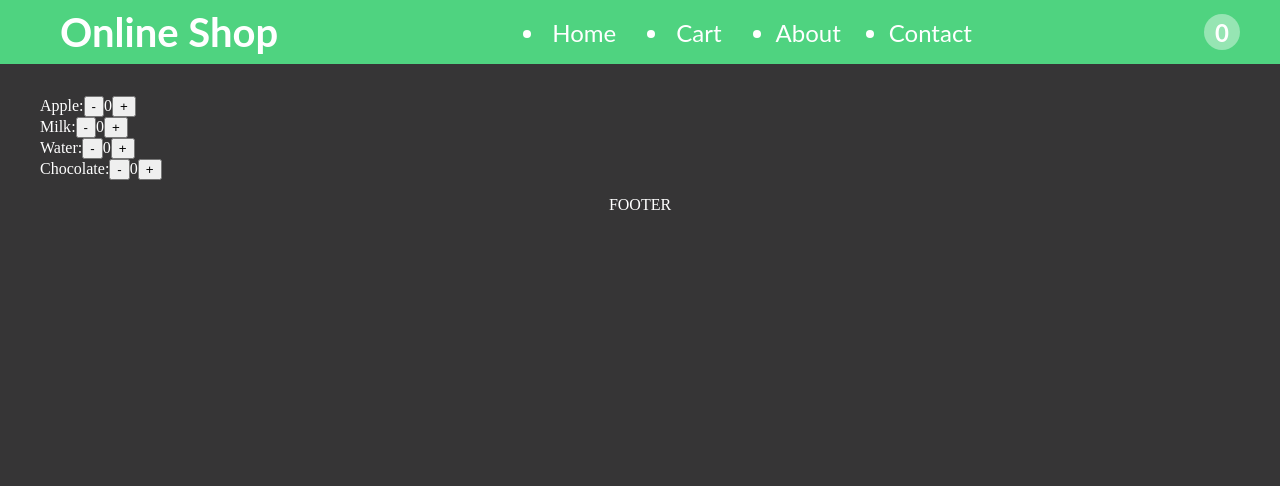
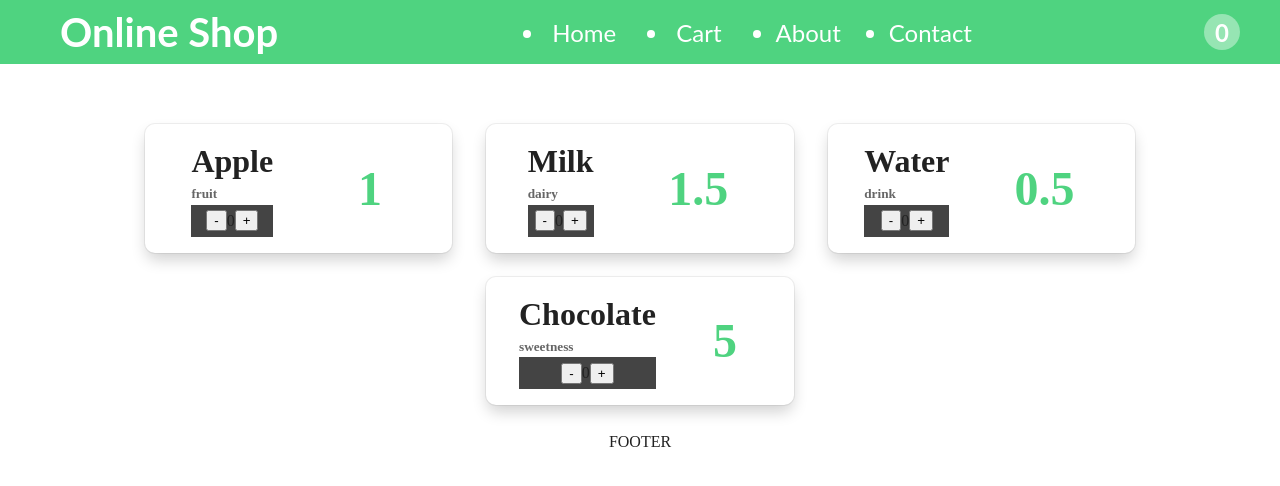
Before and after one commit to Alokin1112/redux-grocery-app, a React (Create React App) app: page / in a window 1280 px wide. Shown: the top 486 px of the page. Built offline with nearby package versions, Linux system fonts and the light colour scheme.

Commit message:
Modified main wrapper

```diff
--- a/package.json
+++ b/package.json
@@ -8,7 +8,6 @@
     "@testing-library/user-event": "^12.1.10",
     "react": "^17.0.1",
     "react-dom": "^17.0.1",
-    "react-scripts": "4.0.0",
     "web-vitals": "^0.2.4"
   },
   "scripts": {
@@ -39,6 +38,7 @@
     "immer": "^7.0.14",
     "react-redux": "^7.2.2",
     "react-router-dom": "^5.2.0",
+    "react-scripts": "^4.0.0",
     "redux": "^4.0.5",
     "redux-devtools-extension": "^2.13.8",
     "styled-components": "^5.2.1"
--- a/src/App.js
+++ b/src/App.js
@@ -9,14 +9,15 @@ const Global=createGlobalStyle`
     box-sizing:border-box;
   }
   body{
-    background-color: #363536;
-    color:#fff;
+    background-color: #fff;
+    color:#222;
     display:flex;
     justify-content: center;
     align-content:center;
     flex-flow:column nowrap;
     overflow-x:hidden;
     margin:0;
+    max-width:100vw ;
   }
 `
 
--- a/src/app/shoppingCart/components/AddCart.js
+++ b/src/app/shoppingCart/components/AddCart.js
@@ -1,23 +1,35 @@
-import React from 'react';
-import styled from 'styled-components';
-import {useDispatch,useSelector} from 'react-redux';
-import {shoppingActions} from '../duck';
+import React from "react";
+import styled from "styled-components";
+import { useDispatch, useSelector } from "react-redux";
+import { shoppingActions } from "../duck";
 
-function AddCart({id}){
-    const dispatch=useDispatch();
-    const handleIncresement=()=>{
-        dispatch(shoppingActions.increase(id))
-    }
-    const handleDecresement=()=>{
-        dispatch(shoppingActions.decrease(id))
-    }
-     const amount=useSelector(state=>state.shoppingCart.list.filter(it=>it.id===id))
-    return(
-        <>
+const Wrapper = styled.div`
+  background-color: #444;
+  height: 2em;
+  display:flex;
+  justify-content: center;
+  align-items:center;
+  flex-flow:row nowrap;
+`;
+function AddCart({ id }) {
+  const dispatch = useDispatch();
+  const handleIncresement = () => {
+    dispatch(shoppingActions.increase(id));
+  };
+  const handleDecresement = () => {
+    dispatch(shoppingActions.decrease(id));
+  };
+  const amount = useSelector((state) =>
+    state.shoppingCart.list.filter((it) => it.id === id)
+  );
+  return (
+    <>
+      <Wrapper>
         <button onClick={handleDecresement}>-</button>
-        {amount.length>0?amount[0].amount:0}
-        <button  onClick={handleIncresement}>+</button>
-        </>
-    )
+        {amount.length > 0 ? amount[0].amount : 0}
+        <button onClick={handleIncresement}>+</button>
+      </Wrapper>
+    </>
+  );
 }
 export default AddCart;
--- a/src/app/storeItems/duck/reducer.js
+++ b/src/app/storeItems/duck/reducer.js
@@ -17,7 +17,7 @@ const INITIAL_STATE={
         {
             id:0,
             name:"Apple",
-            cost:1,
+            price:1,
             unit:UNITS.kg,
             group:GROUP.fruit,
             img:"https://img.freepik.com/free-vector/hand-drawn-apple-fruit-illustration_53876-2980.jpg?size=338&ext=jpg",
@@ -25,7 +25,7 @@ const INITIAL_STATE={
         {
             id:1,
             name:'Milk',
-            cost:1.5,
+            price:1.5,
             unit:UNITS.litr,
             group:GROUP.dairy,
             img:"https://img.icons8.com/plasticine/452/pack-of-milk.png",
@@ -33,7 +33,7 @@ const INITIAL_STATE={
         {
             id:2,
             name:'Water',
-            cost:0.5,
+            price:0.5,
             unit:UNITS.litr,
             group:GROUP.drink,
             img:"https://www.freepngimg.com/thumb/bottle/27683-6-water-bottle-icon.png",
@@ -41,7 +41,7 @@ const INITIAL_STATE={
         {
             id:3,
             name:'Chocolate',
-            cost:5,
+            price:5,
             unit:UNITS.bar,
             group:GROUP.sweetness,
             img:"https://img.pngio.com/chocolate-bar-icon-chocolate-bar-png-1600_1600.png",
--- a/src/components/Nav.js
+++ b/src/components/Nav.js
@@ -19,7 +19,6 @@ const NavList=styled.ul`
     font-size:1.5em;
     transition: all .1s ease-in-out;
     @media(max-width:768px){
-
         transform:${({open})=>open?'translateX(0)':'translateX(100vw)'};
         transform-origin:1px;
         position:absolute;
--- a/src/components/ShopPage.js
+++ b/src/components/ShopPage.js
@@ -1,19 +1,48 @@
-import React from 'react';
-import styled from 'styled-components';
-import {StoreItemRender} from './';
-import {useSelector} from 'react-redux';
+import React from "react";
+import styled from "styled-components";
+import { StoreItemRender } from "./";
+import { useSelector } from "react-redux";
 
-const List=styled.ul`
-    list-style-type:none;
-`
-function ShopPage(){
-    const storeItems=useSelector(state=>state.storeItems)
-    return(
-        <>
+const Wrapper = styled.div`
+  display: flex;
+  justify-content: center;
+  align-items: center;
+  width: 100vw;
+`;
+const List = styled.ul`
+  list-style-type: none;
+  display: flex;
+  justify-content: space-around;
+  align-items: center;
+  width: 80vw;
+  flex-flow: row wrap;
+  padding:0;
+  @media (max-width: 768px) {
+    flex-flow: column nowrap;
+    width: 100vw;
+  }
+`;
+const ListItem = styled.li`
+  width: 30%;
+  margin:0.75em 0;
+  @media(max-width:768px){
+      width: 90%;
+  }
+`;
+function ShopPage() {
+  const storeItems = useSelector((state) => state.storeItems);
+  return (
+    <>
+      <Wrapper>
         <List>
-        {storeItems.list.map(item=><li key={item.id}><StoreItemRender item={item}/></li>)}
+          {storeItems.list.map((item) => (
+            <ListItem key={item.id}>
+              <StoreItemRender item={item} />
+            </ListItem>
+          ))}
         </List>
-        </>
-    )
+      </Wrapper>
+    </>
+  );
 }
 export default ShopPage;
--- a/src/components/StoreItemRender.js
+++ b/src/components/StoreItemRender.js
@@ -1,14 +1,46 @@
-import React from 'react';
-import styled from 'styled-components';
-import {AddCart} from '../app/shoppingCart/components';
+import React from "react";
+import styled from "styled-components";
+import { AddCart } from "../app/shoppingCart/components";
 
-function StoreItemRender({item}){
-    return(
-        <>
-        {item.name}:
-        <AddCart id={item.id}/>
-        </>
-    )
+const Wrapper = styled.div`
+  width: 100%;
+  border-radius: 10px;
+  padding: 1em;
+  box-shadow: 0 0.5em 1em -0.125em rgba(10, 10, 10, 0.2),
+    0 0 0 1px rgba(10, 10, 10, 0.06);
+  display: flex;
+  justify-content: space-around;
+  align-items: center;
+  flex-flow: row nowrap;
+`;
+const Title = styled.h1`
+  margin: 0;
+  padding: 0.1em 0;
+`;
+const Group = styled.h5`
+  margin: 0;
+  padding: 0.2em 0;
+  color: #666;
+`;
+const Price = styled.h1`
+  color: #4fd380;
+  margin: auto 0.5em;
+  padding: 0;
+  font-size: 3em;
+`;
+function StoreItemRender({ item }) {
+  return (
+    <>
+      <Wrapper>
+        <div>
+          <Title>{item.name}</Title>
+          <Group>{item.group}</Group>
+          <AddCart id={item.id} />
+        </div>
+        <Price>{item.price}</Price>
+      </Wrapper>
+    </>
+  );
 }
 
 export default StoreItemRender;
```
Also changed, not shown: 1 other file (tests, documents, lock files or other folders).
